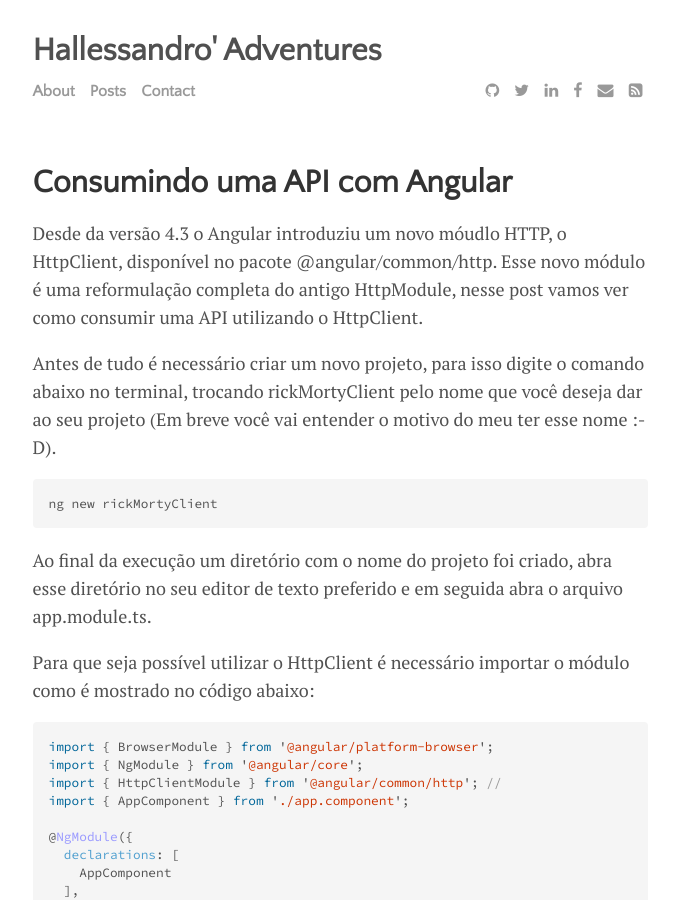
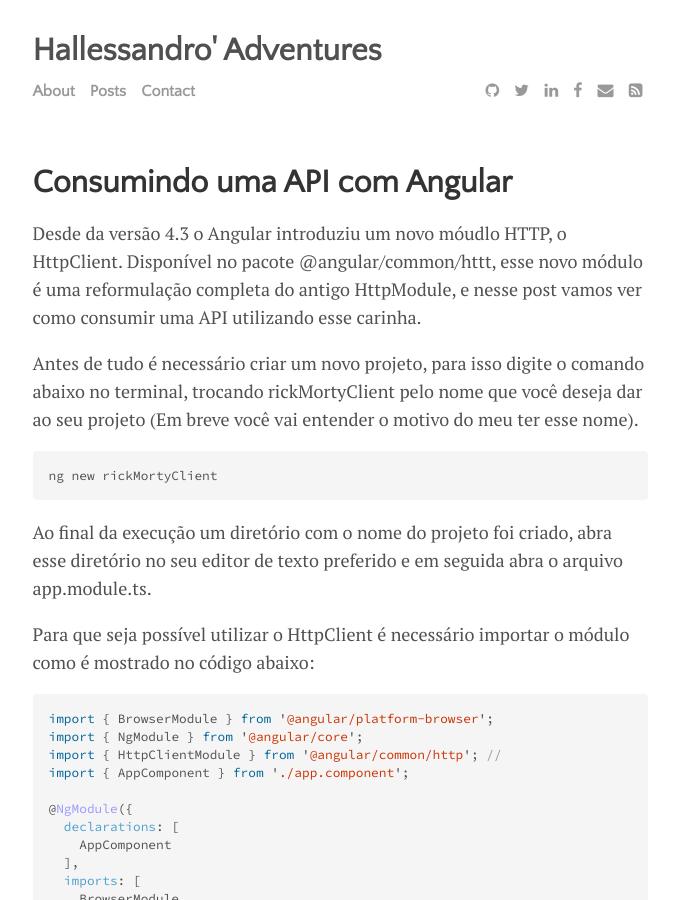
Before and after one commit to Hallessandro/Hallessandro.github.io, a Jekyll site: the page built from _posts/2018-04-29-req-http-on-angular.md, in a window 1280 px wide and 900 px high. Shown: the whole window, without its empty margins (300-976 px from the left). Built offline with Jekyll 4.4.1, drawn with Linux system fonts in a browser that asks for light colours.

Commit message:
Atualizando post

````diff
--- a/_posts/2018-04-29-req-http-on-angular.md
+++ b/_posts/2018-04-29-req-http-on-angular.md
@@ -6,10 +6,10 @@
 tags: [angular,javascript, rest, api]
 ---
 
-Desde da versão 4.3 o Angular introduziu um novo móudlo HTTP, o HttpClient, disponível no pacote @angular/common/http. Esse novo módulo é uma reformulação completa do antigo HttpModule, nesse post vamos ver como consumir uma API utilizando o HttpClient.
+Desde da versão 4.3 o Angular introduziu um novo móudlo HTTP, o HttpClient. Disponível no pacote @angular/common/httt, esse novo módulo é uma reformulação completa do antigo HttpModule, e nesse post vamos ver como consumir uma API utilizando esse carinha.
 
 
-Antes de tudo é necessário criar um novo projeto, para isso digite o comando abaixo no terminal, trocando rickMortyClient pelo nome que você deseja dar ao seu projeto (Em breve você vai entender o motivo do meu ter esse nome :-D).
+Antes de tudo é necessário criar um novo projeto, para isso digite o comando abaixo no terminal, trocando rickMortyClient pelo nome que você deseja dar ao seu projeto (Em breve você vai entender o motivo do meu ter esse nome).
 ```
 ng new rickMortyClient
 ```
````
Also changed, not shown: other parts of _posts/2018-04-29-req-http-on-angular.md (+3 -3 lines).
